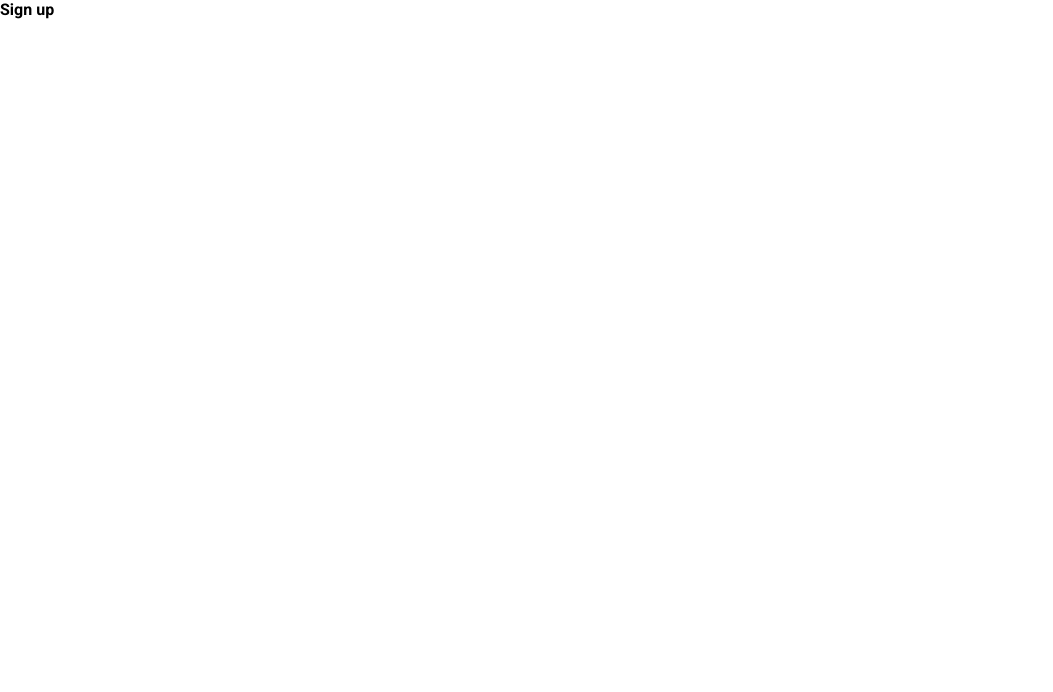
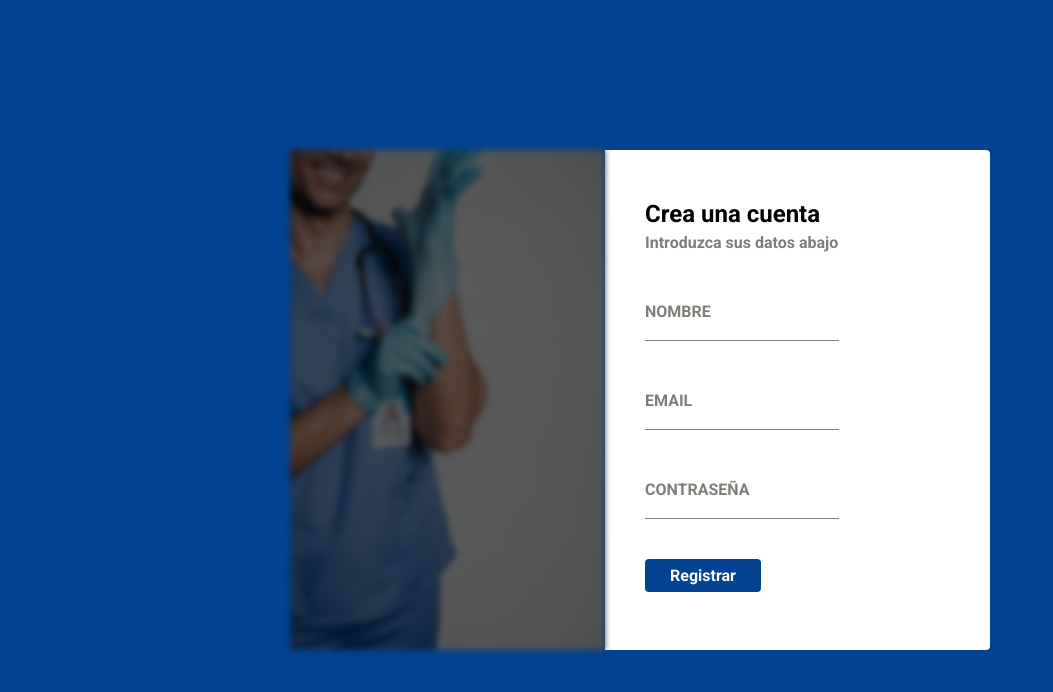
Before and after one commit to No-Country/C1-G4, a React (Create React App) app in the folder client/: page /signup in a window 1280 px wide. Shown: the top 692 px of the page, without its empty margins (0-1053 px from the left). Built offline with nearby package versions, Linux system fonts and the light colour scheme.

Commit message:
feat: Include new components inside their pages

```diff
--- a/client/src/pages/Signin.js
+++ b/client/src/pages/Signin.js
@@ -1,9 +1,11 @@
 import React from 'react'
+
+import SigninForm from './../components/Signin-form';
 
 const Signin = () => {
    return (
       <div>
-         <p>Sign in</p>
+         <SigninForm />
       </div>
    )
 }
--- a/client/src/pages/Signup.js
+++ b/client/src/pages/Signup.js
@@ -1,10 +1,10 @@
-import React from 'react'
+import React from 'react';
+
+import SignUpForm from './../components/Signup-form';
 
 const Signup = () => {
    return (
-      <div>
-         <p>Sign up</p>
-      </div>
+      <SignUpForm />
    )
 }
 
```
